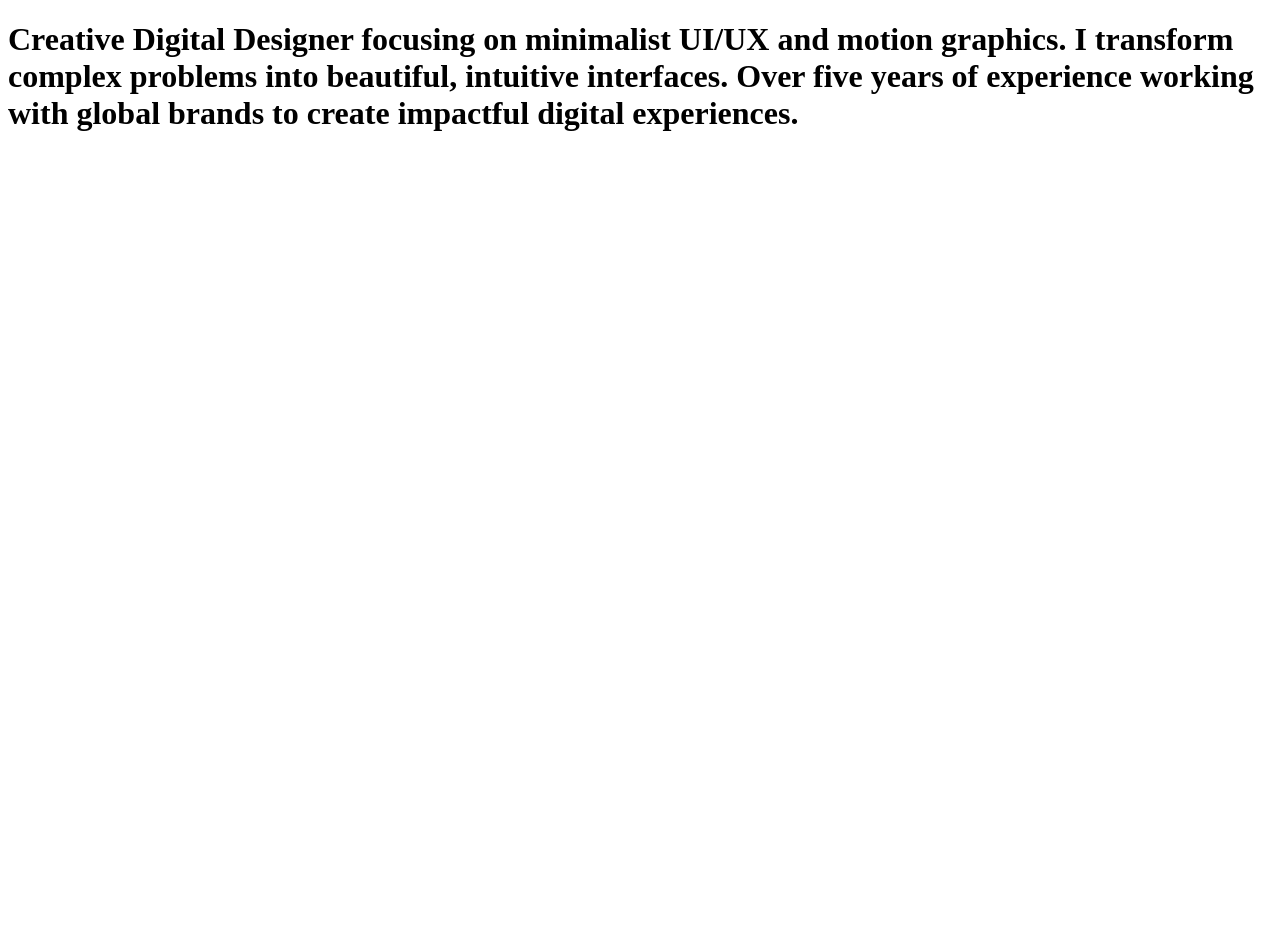
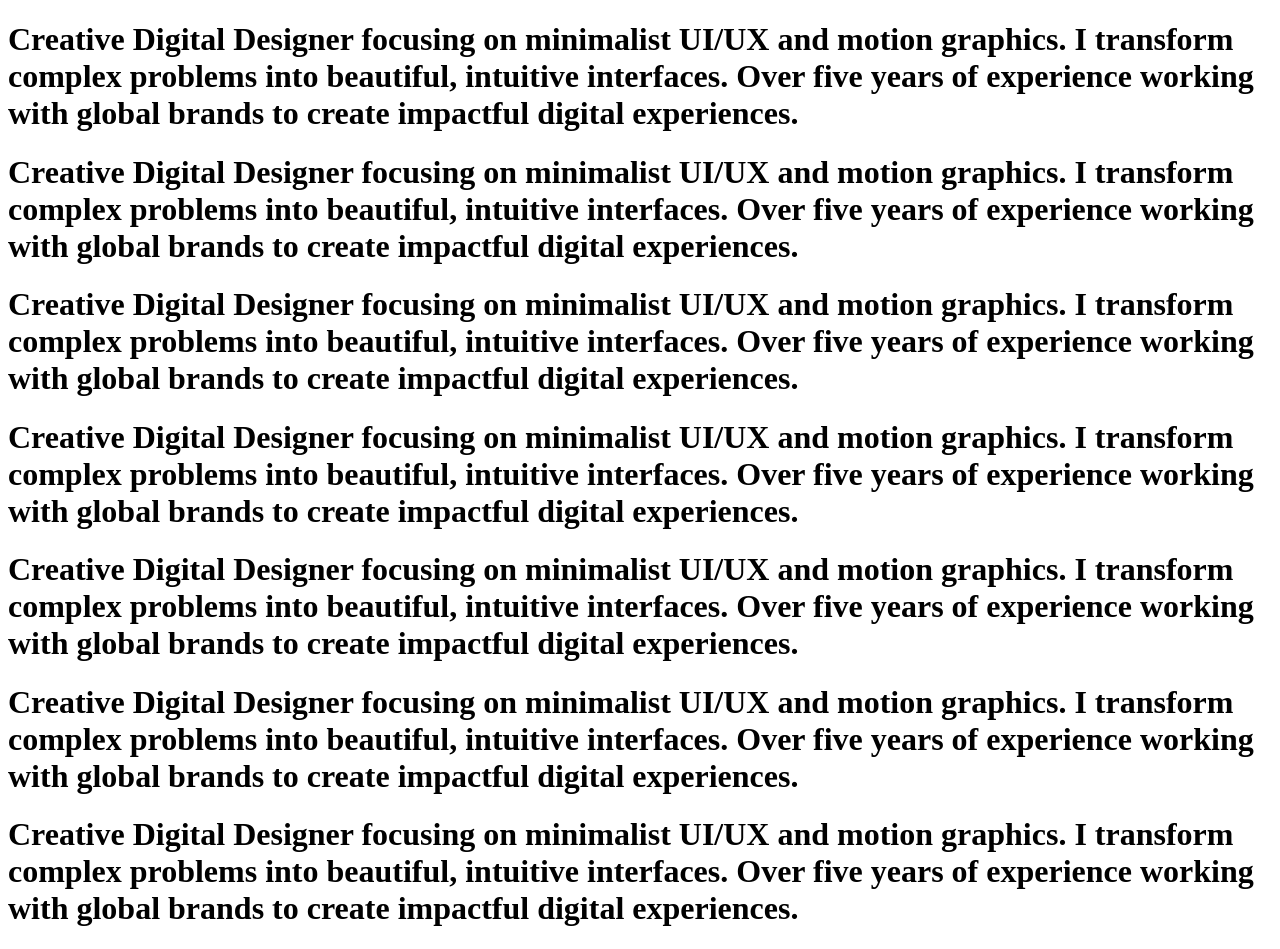
Before and after one commit to 3ssem0/pro, a plain HTML site: page index.html in a window 1280 px wide. Before the commit the page ends 800 px from the top, so only its background shows below. Drawn offline with Linux system fonts and the light colour scheme.

Commit message:
Update index.html

```diff
--- a/index.html
+++ b/index.html
@@ -5,7 +5,19 @@
 <title>pro</title>
 </head>
 <body>
+<!--Content: Creative Digital Designer focuses on minimalist UI/UX and motion graphics .-->
+<h1>Creative Digital Designer focusing on minimalist UI/UX and motion graphics. I transform complex problems into beautiful, intuitive interfaces. Over five years of experience working with global brands to create impactful digital experiences.</h1>
+<!--Content: Creative Digital Designer focuses on minimalist UI/UX and motion graphics . over five years of experience working with global brands to create impactful digital experiences.-->
+<h1>Creative Digital Designer focusing on minimalist UI/UX and motion graphics. I transform complex problems into beautiful, intuitive interfaces. Over five years of experience working with global brands to create impactful digital experiences.</h1>
+<!--Content: creative digital designer focuses on minimalist UI/UX and motion graphics .-->
+<h1>Creative Digital Designer focusing on minimalist UI/UX and motion graphics. I transform complex problems into beautiful, intuitive interfaces. Over five years of experience working with global brands to create impactful digital experiences.</h1>
 <!--Content: creative digital designer focuses on minimalist UI/UX and motion graphics . over five years of experience working with global brands .-->
+<h1>Creative Digital Designer focusing on minimalist UI/UX and motion graphics. I transform complex problems into beautiful, intuitive interfaces. Over five years of experience working with global brands to create impactful digital experiences.</h1>
+<!--Content: creative digital designer focuses on minimalist UI/UX and motion graphics . I transform complex problems into beautiful, intuitive interfaces .-->
+<h1>Creative Digital Designer focusing on minimalist UI/UX and motion graphics. I transform complex problems into beautiful, intuitive interfaces. Over five years of experience working with global brands to create impactful digital experiences.</h1>
+<!--Content: creative digital designer focuses on minimalist UI/UX and motion graphics .-->
+<h1>Creative Digital Designer focusing on minimalist UI/UX and motion graphics. I transform complex problems into beautiful, intuitive interfaces. Over five years of experience working with global brands to create impactful digital experiences.</h1>
+<!--Content: Creative Digital Designer focuses on minimalist UI/UX and motion graphics . over five years of experience working with global brands .-->
 <h1>Creative Digital Designer focusing on minimalist UI/UX and motion graphics. I transform complex problems into beautiful, intuitive interfaces. Over five years of experience working with global brands to create impactful digital experiences.</h1>
 </body>
 </html>
```
